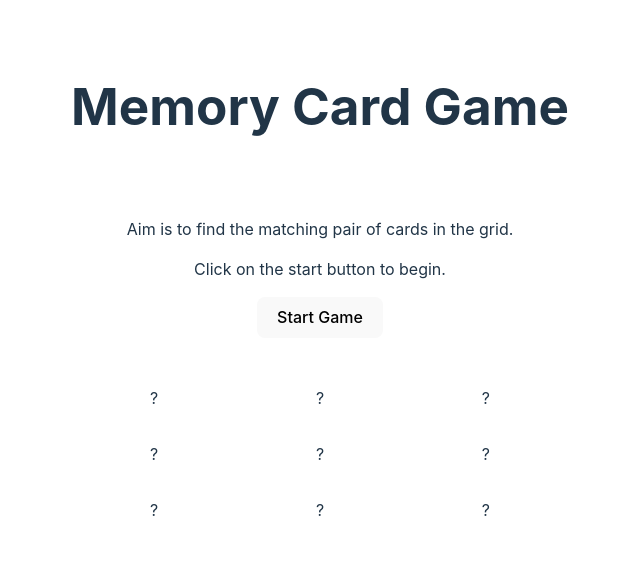
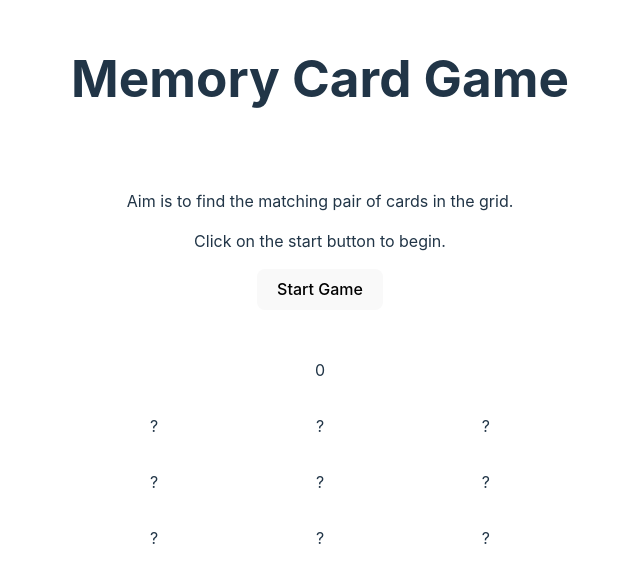
Before and after one commit to Kit2345/match2game, a React (Vite) app: page / in a window 1280 px wide. Shown: the part 109-692 px from the top of the page, without its empty margins (320-960 px from the left). Built offline with nearby package versions, Linux system fonts and the light colour scheme.

Commit message:
added state to track number of cards clicked

```diff
--- a/src/components/Card.jsx
+++ b/src/components/Card.jsx
@@ -1,15 +1,14 @@
 import { useState } from "react";
 
 function Card(props) {
-  const [count, setCount] = useState(false);
+  const [revealed, setRevealed] = useState(false);
 
   return (
-    <div onClick={() => setCount(!count)}>
+    // <div onClick={() => setRevealed(!revealed)}>
+    <div onClick={() => props.cardsClicked()}>
+      {/* {console.log(props.cardsClicked())} */}
       {/* {console.log(props.cardObject)} */}
-      {count ?
-      <p>{props.cardProp}</p>
-      :
-      <p>?</p>}
+      {revealed ? <p>{props.cardProp}</p> : <p>?</p>}
     </div>
   );
 }
--- a/src/components/GameArea.jsx
+++ b/src/components/GameArea.jsx
@@ -1,3 +1,4 @@
+import { useState } from "react";
 import Card from "./Card";
 
 // const cardList = [1, 2, 3, 4, 5, 6, 7, 8, 9];
@@ -26,24 +27,42 @@ function makeArrayUsable() {
   // turn list into id: 1, value: [id-1]
   const newCardArray = createRandomArray();
   for (let i = newCardArray.length - 1; i > 0; i--) {
-    const j = Math.floor(Math.random() * (i));
+    const j = Math.floor(Math.random() * i);
     [newCardArray[i], newCardArray[j]] = [newCardArray[j], newCardArray[i]];
   }
   for (let i = 0; i < newCardArray.length; i++) {
-    newCardArray[i] = { id: i, value: newCardArray[i] };
+    newCardArray[i] = { id: i, cardValue: newCardArray[i] };
   }
   return newCardArray;
 }
 
 function GameArea() {
+  const [cardsClicked, setCardsClicked] = useState(0);
+
+  function countCardsClicked() {
+    if (cardsClicked < 2) {
+      setCardsClicked(cardsClicked + 1);
+    } else setCardsClicked(1);
+    console.log(`Clicked ${cardsClicked}`);
+  }
+
   const randomArray = makeArrayUsable();
   // console.log(randomArray);
   return (
-    <div className="game-area">
-      {randomArray.map((cardObject) => {
-        return <Card key={cardObject.id} cardProp={cardObject.value} />;
-      })}
-    </div>
+    <>
+      <p>{cardsClicked}</p>
+      <div className="game-area">
+        {randomArray.map((cardObject) => {
+          return (
+            <Card
+              key={cardObject.id}
+              cardProp={cardObject.cardValue}
+              cardsClicked={countCardsClicked}
+            />
+          );
+        })}
+      </div>
+    </>
   );
 }
 
@@ -63,3 +82,6 @@ export default GameArea;
 //       </>
 //     );
 //   }
+
+// Store state of number of cards turned
+// Store
```
